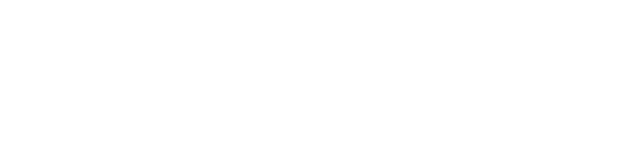
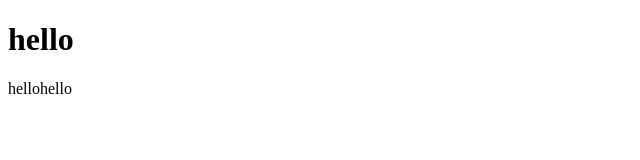
Before and after one commit to devaloia13/git-test, a plain HTML site: page index.html in a window 1280 px wide. Shown: the whole page, without its empty margins (0-640 px from the left). Drawn offline with Linux system fonts and the light colour scheme.

Commit message:
second commit

```diff
--- a/index.html
+++ b/index.html
@@ -1,6 +1,7 @@
 <!DOCTYPE html>
 <html lang="en">
 <body>
-
+    <h1>hello</h1>
+    <p>hellohello</p>
 </body>
 </html>
```
